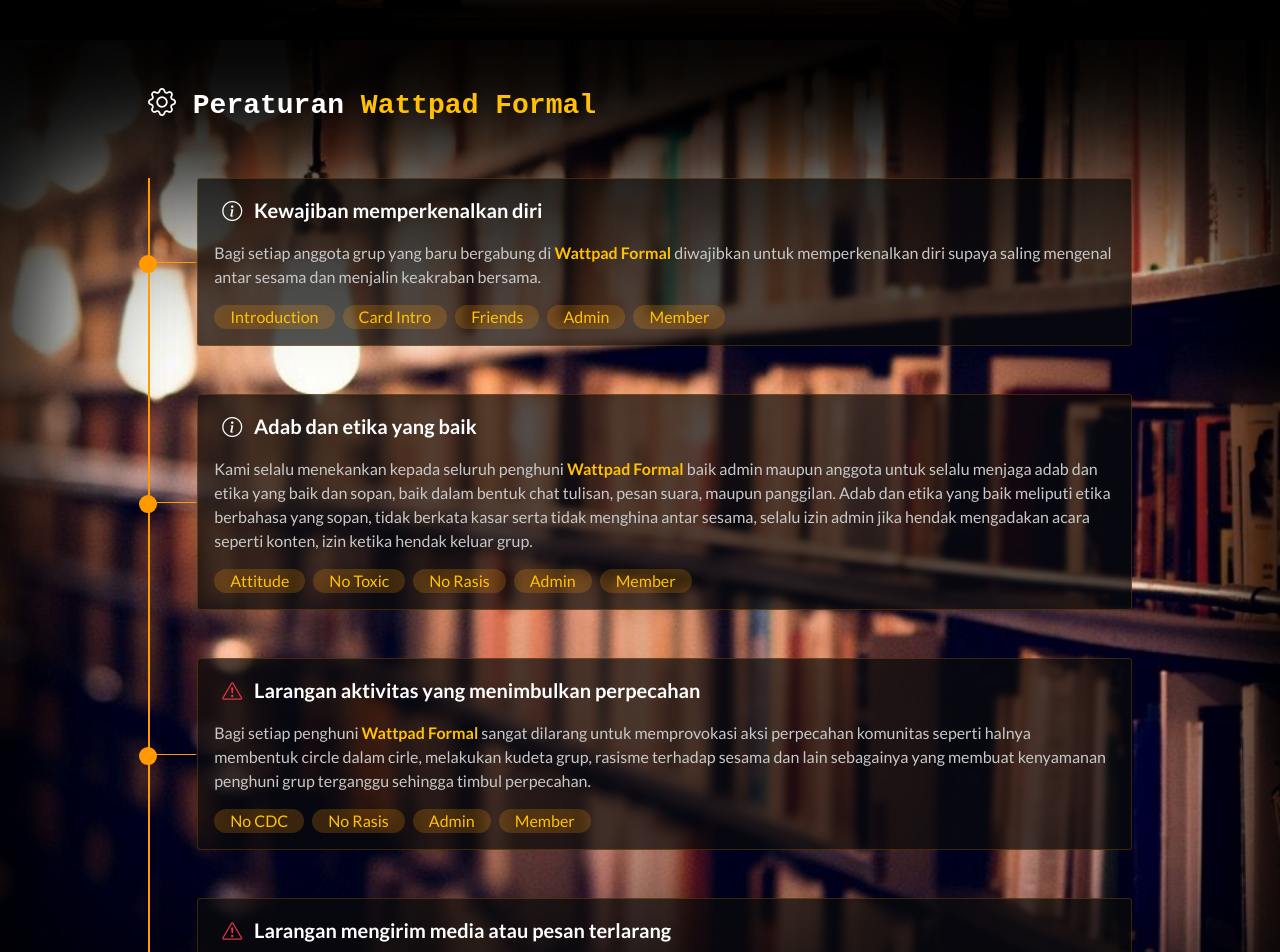
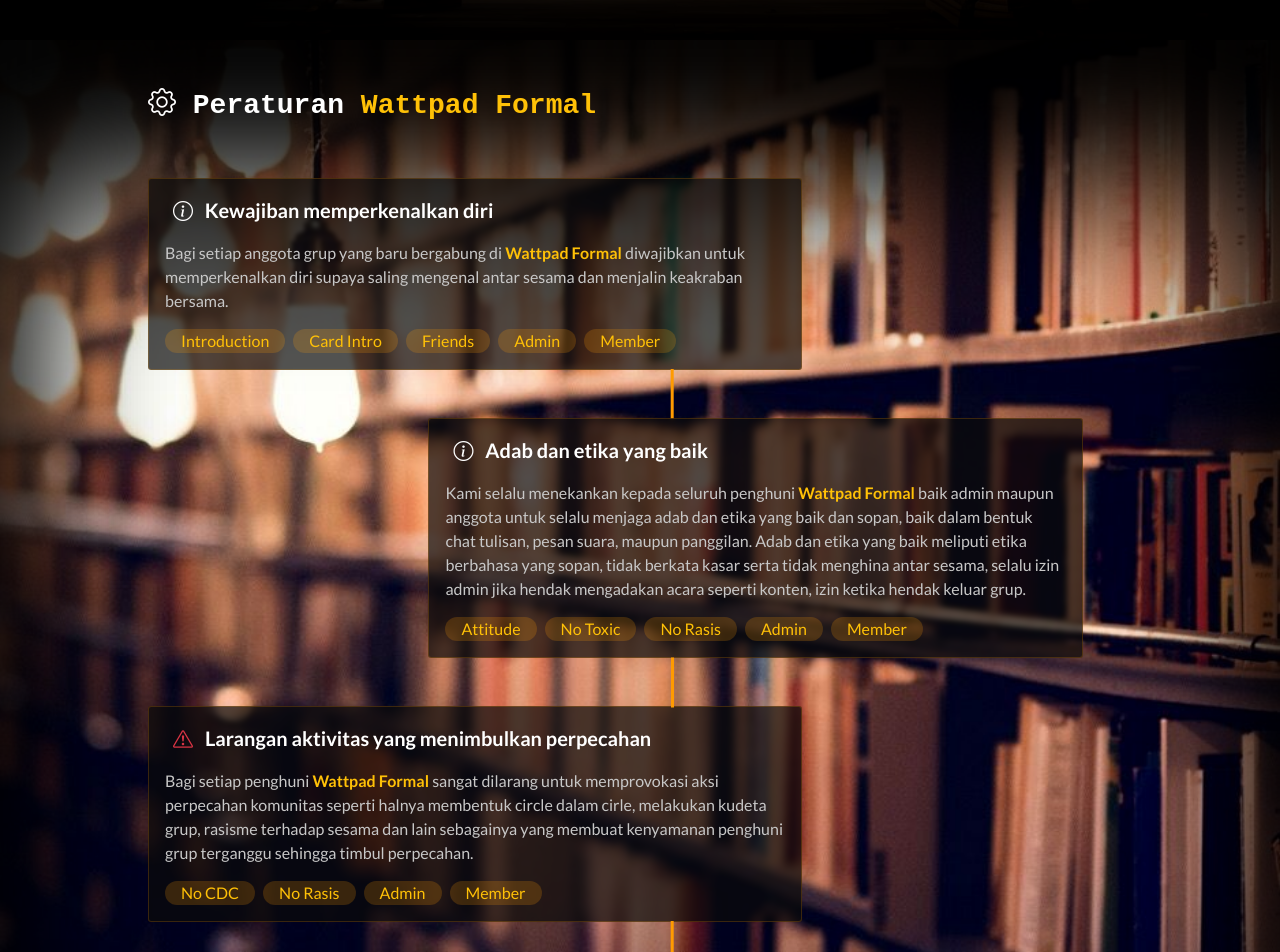
Before and after one commit to Abrazax56/Profil-wf, a React (Vite) app: page / in a window 1280 px wide. Shown: the part 1460-2412 px from the top of the page. Built offline with nearby package versions, Linux system fonts and the light colour scheme; no server answers.

Commit message:
seventeen-commit

```diff
--- a/src/components/Rules1.jsx
+++ b/src/components/Rules1.jsx
@@ -1,6 +1,6 @@
 export default function RulesOne() {
   return (
-    <div className="aturan mt-5 p-3">
+    <div className="aturan one mt-5 p-3">
       <p className="text-white fs-5 fw-bold"><i className="bi bi-info-circle px-2"></i> Kewajiban memperkenalkan diri</p>
       <div>
         <p className="myArtikel fs-7 h-100">Bagi setiap anggota grup yang baru bergabung di <span className="text-warning fw-bold">Wattpad Formal</span> diwajibkan untuk memperkenalkan diri supaya saling mengenal antar sesama dan menjalin keakraban bersama.</p>
--- a/src/components/Rules2.jsx
+++ b/src/components/Rules2.jsx
@@ -1,6 +1,6 @@
 export default function RulesTwo() {
   return (
-    <div className="mt-5 p-3 aturan">
+    <div className="mt-5 p-3 aturan fourth">
       <p className="text-white fs-5 fw-bold"><i className="bi bi-info-circle px-2"></i> Adab dan etika yang baik</p>
       <div>
         <p className="myArtikel fs-7 h-100">Kami selalu menekankan kepada seluruh penghuni <span className="text-warning fw-bold">Wattpad Formal</span> baik admin maupun anggota untuk selalu menjaga adab dan etika yang baik dan sopan, baik dalam bentuk chat tulisan, pesan suara, maupun panggilan. Adab dan etika yang baik meliputi etika berbahasa yang sopan, tidak berkata kasar serta tidak menghina antar sesama, selalu izin admin jika hendak mengadakan acara seperti konten, izin ketika hendak keluar grup.</p>
--- a/src/components/Rules3.jsx
+++ b/src/components/Rules3.jsx
@@ -1,6 +1,6 @@
 export default function RulesThree() {
   return (
-    <div className="mt-5 aturan p-3">
+    <div className="mt-5 aturan p-3 three">
       <p className="text-white fs-5 fw-bold"><i className="bi bi-exclamation-triangle text-danger px-2"></i> <span className="fw-bold">Larangan</span> aktivitas yang menimbulkan perpecahan</p>
       <div>
         <p className="myArtikel fs-7 h-100">Bagi setiap penghuni <span className="text-warning fw-bold">Wattpad Formal</span> sangat dilarang untuk memprovokasi aksi perpecahan komunitas seperti halnya membentuk circle dalam cirle, melakukan kudeta grup, rasisme terhadap sesama dan lain sebagainya yang membuat kenyamanan penghuni grup terganggu sehingga timbul perpecahan.</p>
--- a/src/components/Rules4.jsx
+++ b/src/components/Rules4.jsx
@@ -1,6 +1,6 @@
 export default function RulesFourth() {
   return (
-    <div className="mt-5 p-3 aturan">
+    <div className="mt-5 p-3 aturan fourth">
       <p className="text-white fs-5 fw-bold"><i className="bi bi-exclamation-triangle text-danger px-2"></i>{' '}<span className="fw-bold">Larangan</span> mengirim media atau pesan terlarang</p>
       <div>
         <p className="myArtikel fs-7 h-100">Bagi setiap penghuni <span className="text-warning fw-bold">Wattpad Formal</span> sangat dilarang untuk mengirimkan media atau pesan terlarang. media atau pesan terlarang meliputi <span className="fw-bold">Informasi palsu</span>, <span className="fw-bold">Pornografi</span>, dan <span className="fw-bold">Tautan Grup Lain</span>. Barangsiapa ada yang nekat melakukan hal tersebut maka tidak segan-segan kami akan segera <span className="fw-bold">Mengeluarkan</span> pelaku dari <span className="text-warning fw-bold">Wattpad Formal</span>.</p>
--- a/src/css/style.css
+++ b/src/css/style.css
@@ -382,4 +382,57 @@
   .box-coment, .formulir {
     width: 50%;
   }
+  .garis {
+    display: none;
+  }
+  .aturan {
+    width: 70%;
+  }
+  /*.aturan::after, .aturan::before {
+    display: none;
+  }*/
+  .secbox {
+    display: grid;
+  }
+  .fourth {
+    justify-self: end;
+  }
+  .one::before {
+    content: "";
+    position: absolute;
+    top: 100%;
+    left: 80%;
+    transform: translateX(-10%);
+    width: 3px;
+    height: 50px;
+    background: rgba(255, 155, 0, 1);
+  }
+  .one::after {
+    display: none;
+  }
+  .three::before {
+    content: "";
+    position: absolute;
+    top: 100%;
+    left: 80%;
+    transform: translateX(-10%);
+    width: 3px;
+    height: 50px;
+    background: rgba(255, 155, 0, 1);
+  }
+  .three::after {
+    content: "";
+    position: absolute;
+    top: -47.4px;
+    left: 80%;
+    width: 3px;
+    height: 50px;
+    background: rgba(255, 155, 0, 1);
+    border-radius: 0;
+    padding: 0;
+    margin-top: 0;
+  }
+  .fourth::after, .fourth::before {
+    display: none;
+  }
 }
```
